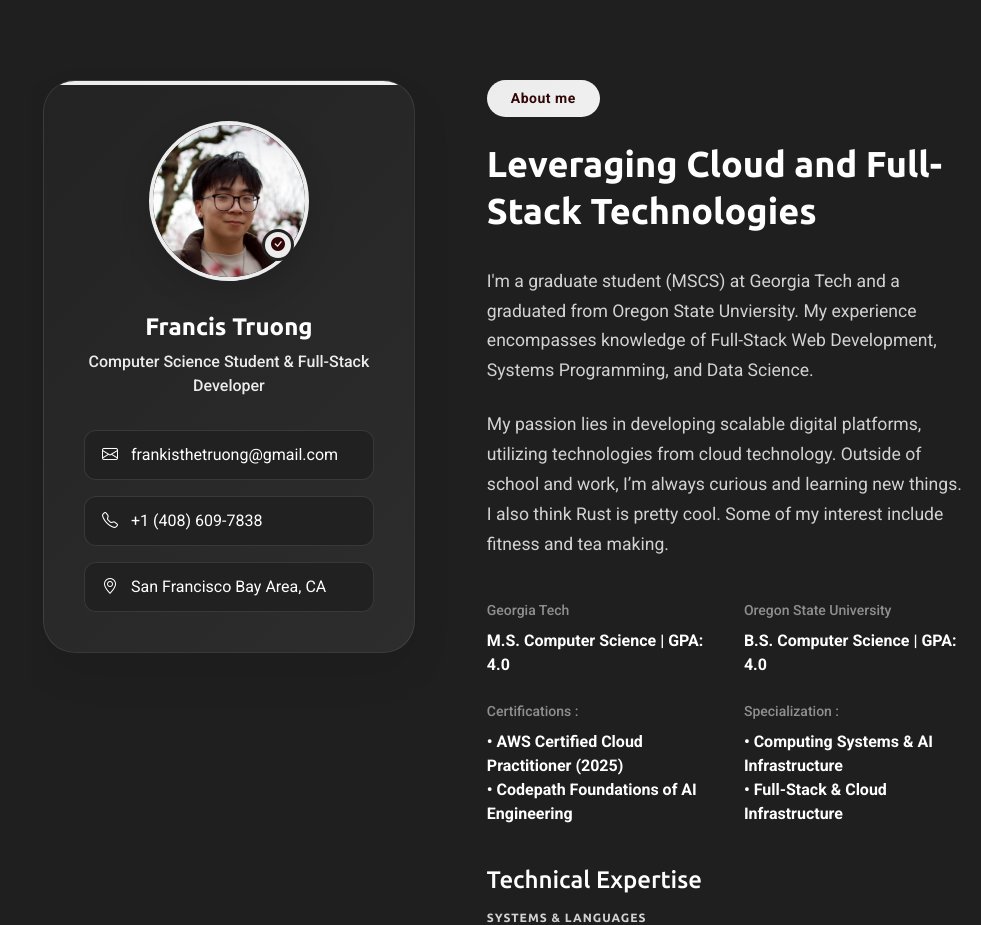
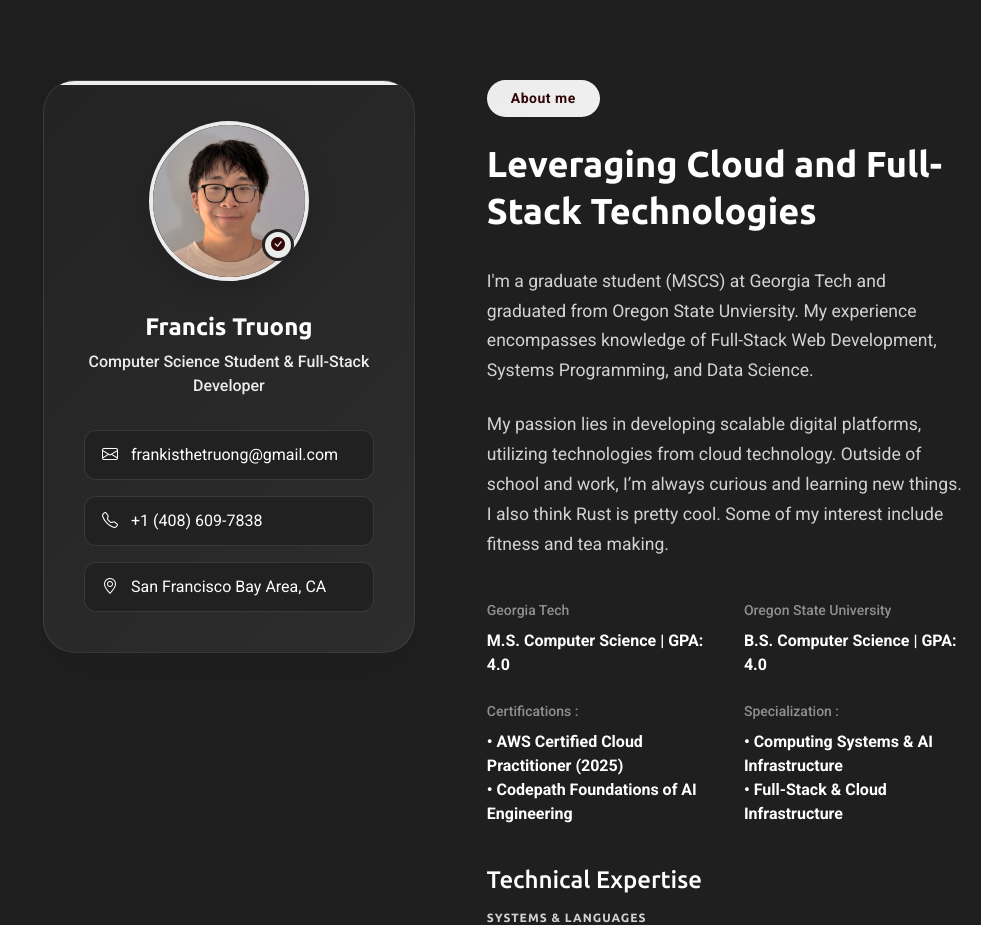
Before and after one commit to Vemmie/portfolio, a plain HTML site: page index.html in a window 1280 px wide. Shown: the part 780-1705 px from the top of the page, without its empty margins (299-1280 px from the left). Drawn offline with nearby package versions, Linux system fonts and the light colour scheme; a script that the page names is missing.

Commit message:
Another typo fix

```diff
--- a/index.html
+++ b/index.html
@@ -107,7 +107,7 @@
             <div class="profile-card">
               <div class="profile-header">
                 <div class="profile-image">
-                  <img src="./assets/img/pfp.jpg" alt="Profile Image" class="img-fluid">
+                  <img src="./assets/img/pfp2.jpg" alt="Profile Image" class="img-fluid">
                 </div>
                 <div class="profile-badge">
                   <i class="bi bi-check-circle-fill"></i>
@@ -144,7 +144,7 @@
               </div>
 
               <div class="description">
-                <p>I'm a graduate student (MSCS) at Georgia Tech and a graduated from Oregon State Unviersity. My experience encompasses knowledge of Full-Stack Web Development, Systems Programming, and Data Science.</p>
+                <p>I'm a graduate student (MSCS) at Georgia Tech and graduated from Oregon State Unviersity. My experience encompasses knowledge of Full-Stack Web Development, Systems Programming, and Data Science.</p>
 
                 <p>My passion lies in developing scalable digital platforms, utilizing technologies from cloud technology. Outside of school and work,
                   I’m always curious and learning new things. I also think Rust is pretty cool. Some of my interest include fitness and tea making.</p>
```
